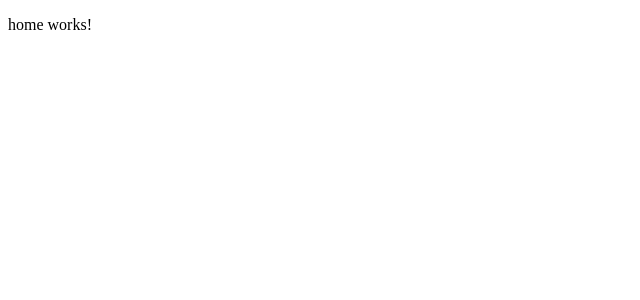
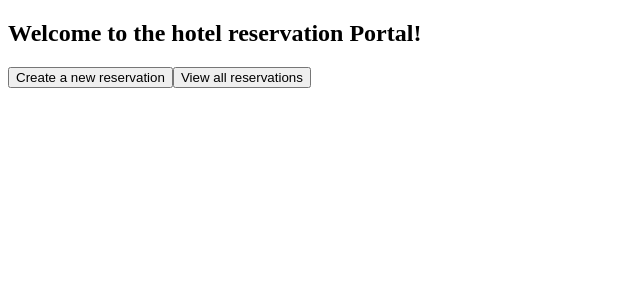
Before and after one commit to hfang821/hotel_management_app, an Angular app: page / in a window 1280 px wide. Shown: the top 300 px of the page, without its empty margins (0-640 px from the left). Built offline with nearby package versions, Linux system fonts and the light colour scheme.

Commit message:
add the navigation routes to the root module

```diff
--- a/src/app/home/home.component.html
+++ b/src/app/home/home.component.html
@@ -1 +1,5 @@
-<p>home works!</p>
+<div>
+    <h2>Welcome to the hotel reservation Portal!</h2>
+    <button [routerLink]="['/new']">Create a new reservation</button>
+    <button [routerLink]="['/list']">View all reservations</button>
+</div>
--- a/src/app/home/home.module.ts
+++ b/src/app/home/home.module.ts
@@ -1,7 +1,7 @@
 import { NgModule } from '@angular/core';
 import { CommonModule } from '@angular/common';
 import { HomeComponent } from './home.component';
-
+import { RouterModule } from '@angular/router';
 
 
 @NgModule({
@@ -9,7 +9,8 @@
     HomeComponent
   ],
   imports: [
-    CommonModule
+    CommonModule,
+    RouterModule
   ]
 })
 export class HomeModule { }
```
Also changed, not shown: src/app/app.module.ts (+6 -1 lines).
